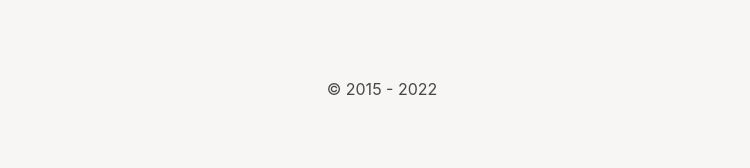
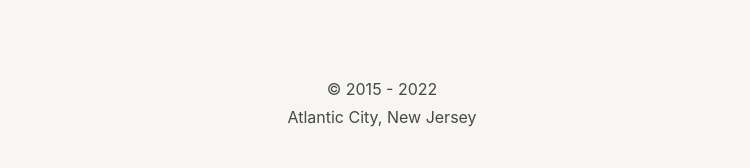
Before and after one commit to wertercatt/tooters, a Jekyll site: the page built from index.html, in a window 1280 px wide. Shown: the part 1818-1986 px from the top of the page, without its empty margins (258-1008 px from the left). Built offline with Jekyll 4.4.1, drawn with Linux system fonts in a browser that asks for light colours; before the commit the page ends 1961 px from its top, so only the background shows below that.

Commit message:
Update default.html

```diff
--- a/_layouts/default.html
+++ b/_layouts/default.html
@@ -80,7 +80,7 @@ layout: compress
   </main>
 
   <footer class="footer">
-  <p>© 2015 - 2022</p>
+  <p>© 2015 - 2022<br>Atlantic City, New Jersey</p>
   </footer>
   </div>
 
```
